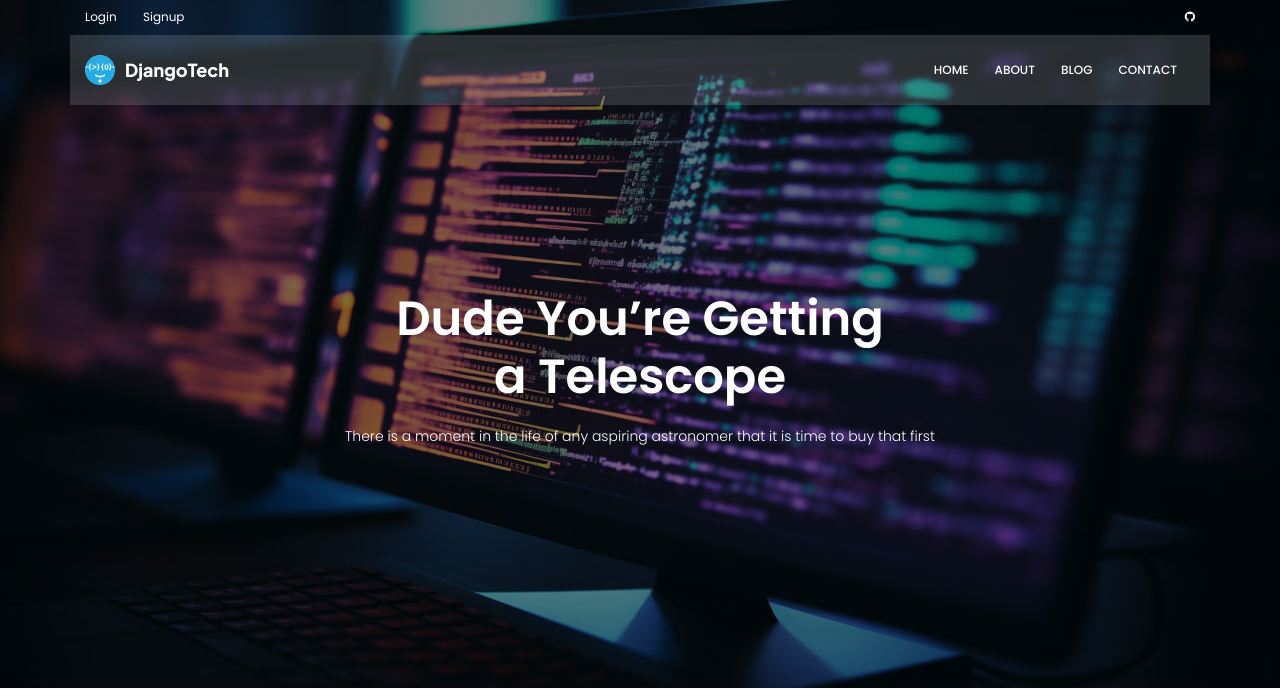
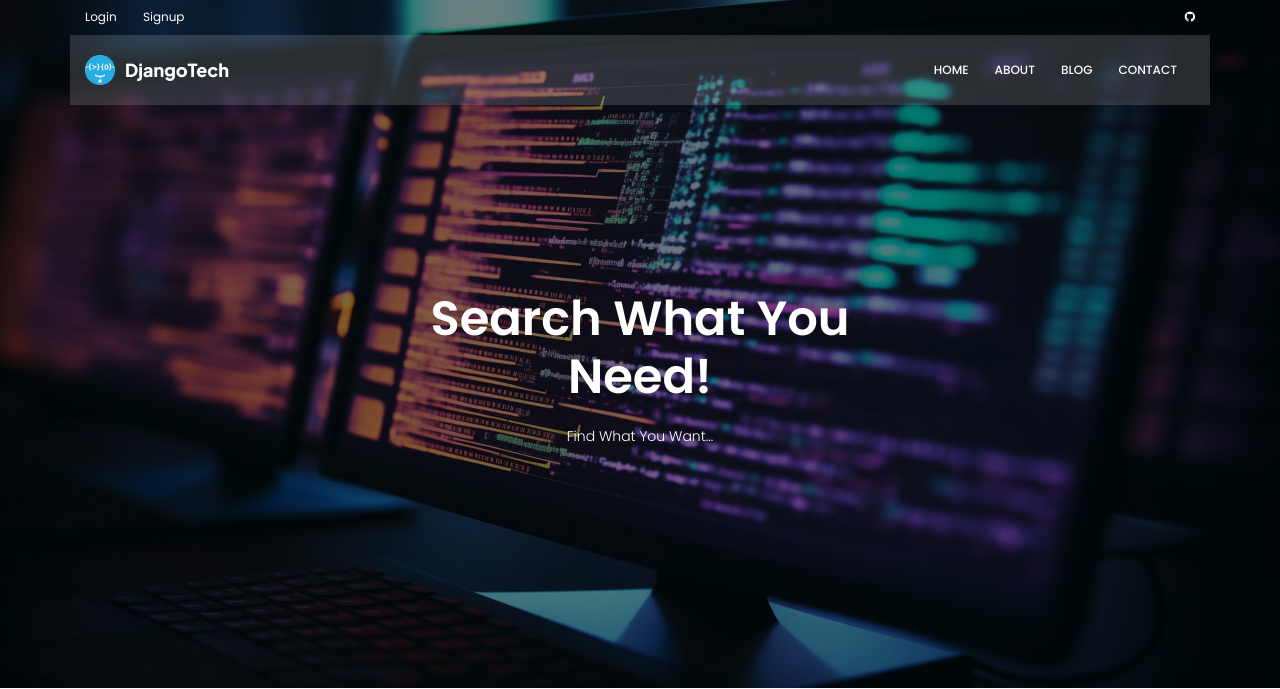
Before and after one commit to tareqWpy/maktabkhooneh-project, a Django app: page /blogApp/ in a window 1280 px wide. Shown: the top 689 px of the page. Run offline with Django 4.2, Linux system fonts and the light colour scheme; data that the repository does not hold is empty; some libraries are stand-ins or nearby versions.

Commit message:
final fixing

```diff
--- a/templates/base.html
+++ b/templates/base.html
@@ -138,8 +138,7 @@
             <div class="single-footer-widget">
               <h6>Newsletter</h6>
               <p>
-                For business professionals caught between high OEM price and
-                mediocre print and graphic output.
+                Lorem ipsum dolor sit amet, consectetur adipiscing elit. Sed do eiusmod tempor incididunt ut labore et dolore magna aliqua. Ut enim ad minim veniam.
               </p>
               <div>
                 <form
--- a/templates/blog/blog-home.html
+++ b/templates/blog/blog-home.html
@@ -5,11 +5,8 @@
     <div class="container">
         <div class="row d-flex align-items-center justify-content-center">
             <div class="about-content blog-header-content col-lg-12">
-                <h1 class="text-white">Dude You’re Getting a Telescope</h1>
-                <p class="text-white">
-                    There is a moment in the life of any aspiring astronomer
-                    that it is time to buy that first
-                </p>
+                <h1 class="text-white">Search What You Need!</h1>
+                <p class="text-white">Find What You Want...</p>
             </div>
         </div>
     </div>
```
Also changed, not shown: templates/accounts/signup.html (+8 -2 lines).
